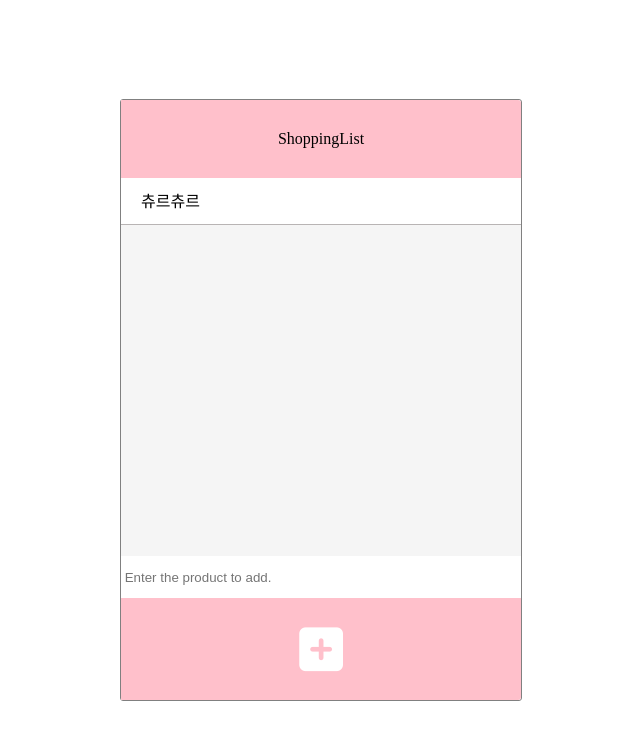
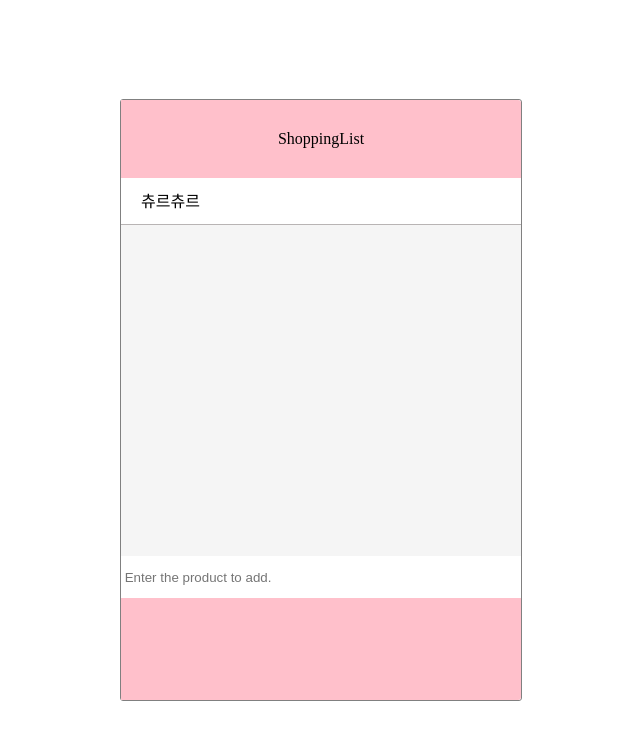
Before and after one commit to youngseoJi/-_-_DOM_-Study, a website: page shoppinList/index.html in a window 1280 px wide. Shown: the whole page, without its empty margins (79-719 px from the left). Drawn offline with Linux system fonts and the light colour scheme.

Commit message:
Revert "Update index.html"
This reverts commit c031c6a314631c9f4c4386e6644f67255e21d104.

```diff
--- a/shoppinList/index.html
+++ b/shoppinList/index.html
@@ -19,7 +19,7 @@
       </ul>
       <input type="text" class="text" placeholder=" Enter the product to add." />
       <footer class="footer">
-        <i class="fas fa-plus-square"></i>
+        <FontAwesomeIcon icon="{faPlus}" size="2x" />
       </footer>
     </section>
   </body>
```
